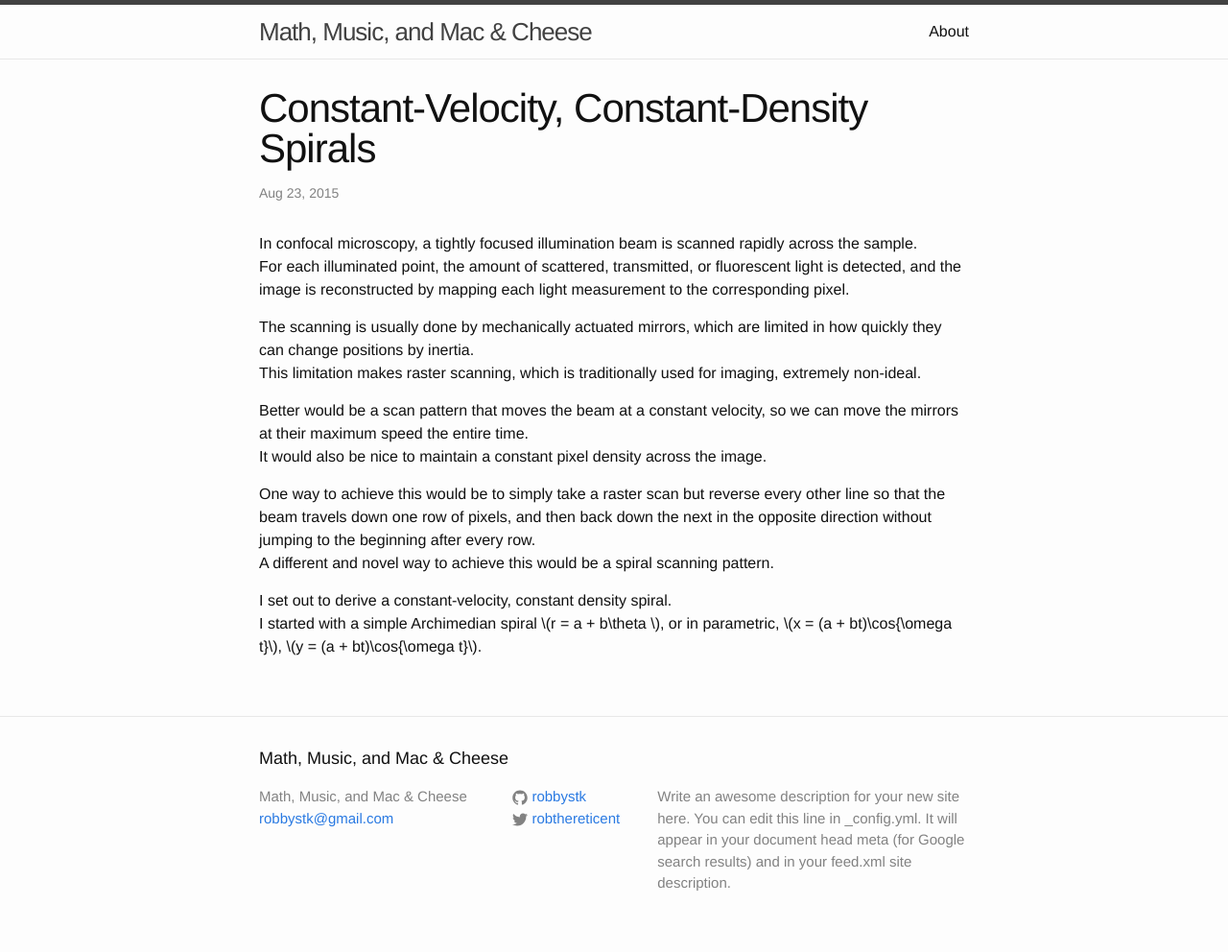
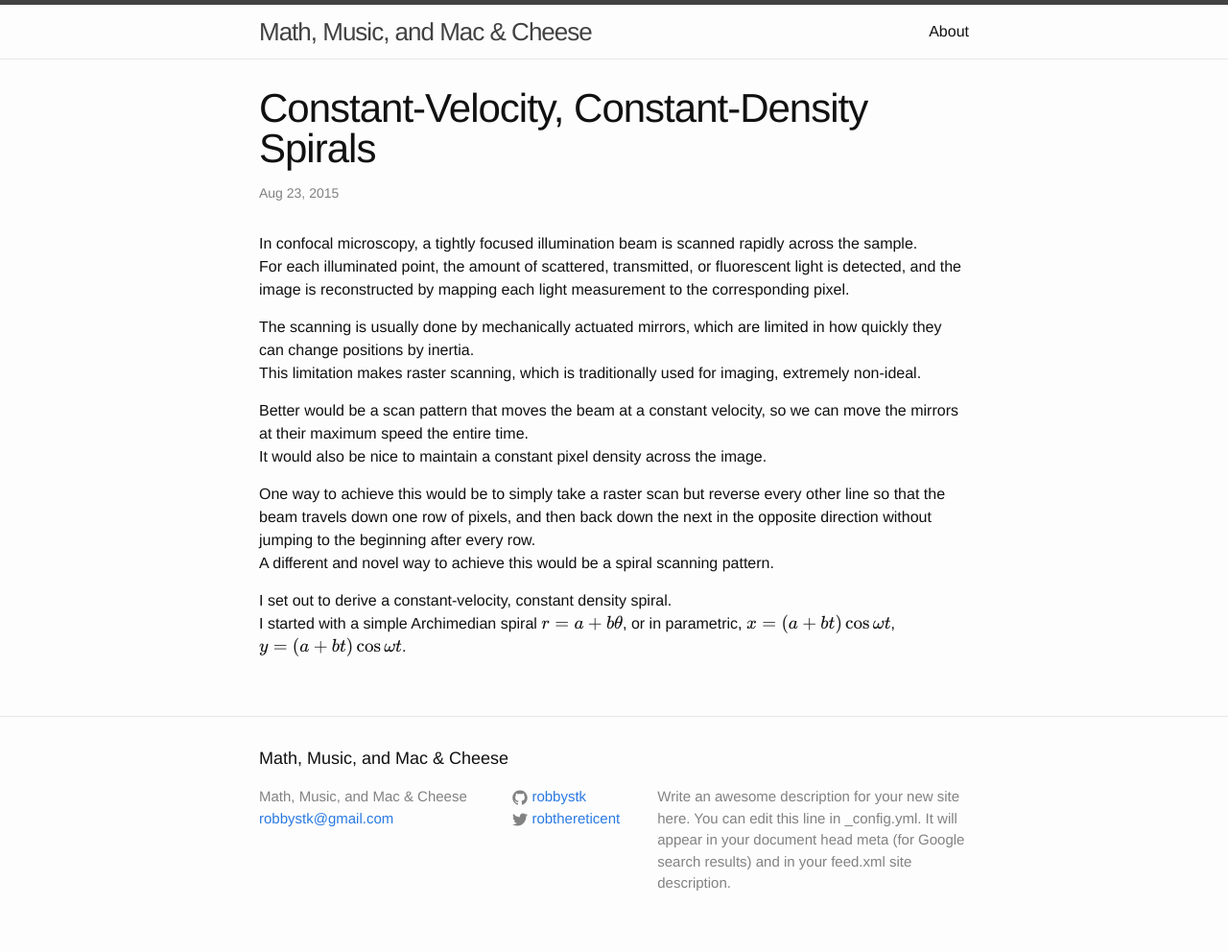
Before and after one commit to robbystk/blag, a Jekyll site: the page built from _posts/2016-08-23-constant-velocity-constant-density-spirals.md, in a window 1280 px wide. Shown: the whole page at 96% size. Built offline with Jekyll 4.4.1, drawn with Linux system fonts in a browser that asks for light colours; formulas are drawn with MathJax 3; part of the change alters nothing that is shown.

```diff
--- a/_includes/head.html
+++ b/_includes/head.html
@@ -9,4 +9,7 @@
   <link rel="stylesheet" href="{{ "/css/main.css" | prepend: site.baseurl }}">
   <link rel="canonical" href="{{ page.url | replace:'index.html','' | prepend: site.baseurl | prepend: site.url }}">
   <link rel="alternate" type="application/rss+xml" title="{{ site.title }}" href="{{ "/feed.xml" | prepend: site.baseurl | prepend: site.url }}" />
+  <script type="text/javascript"
+          src="https://cdn.mathjax.org/mathjax/latest/MathJax.js?config=TeX-AMS-MML_HTMLorMML">
+  </script>
 </head>
--- a/_posts/2016-08-23-constant-velocity-constant-density-spirals.md
+++ b/_posts/2016-08-23-constant-velocity-constant-density-spirals.md
@@ -27,6 +27,6 @@ without jumping to the beginning after every row.
 A different and novel way to achieve this would be a spiral scanning pattern.
 
 I set out to derive a constant-velocity, constant density spiral.
-I started with a simple Archimedian spiral \\(r = a + b\theta \\),
-or in parametric, \\(x = (a + bt)\cos{\omega t}\\),
-\\(y = (a + bt)\cos{\omega t}\\).
+I started with a simple Archimedian spiral \\( r = a + b\theta \\),
+or in parametric, \\( x = (a + bt)\cos{\omega t} \\),
+\\( y = (a + bt)\cos{\omega t} \\).
```
Also changed, not shown: _layouts/page.html (indentation only).
